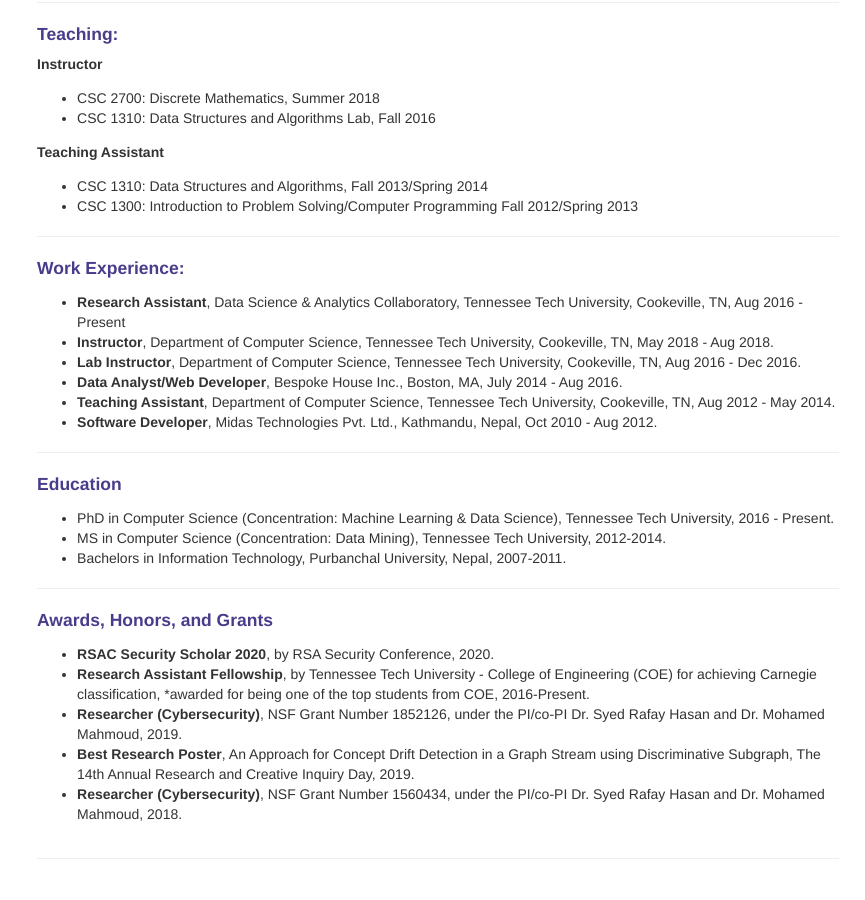
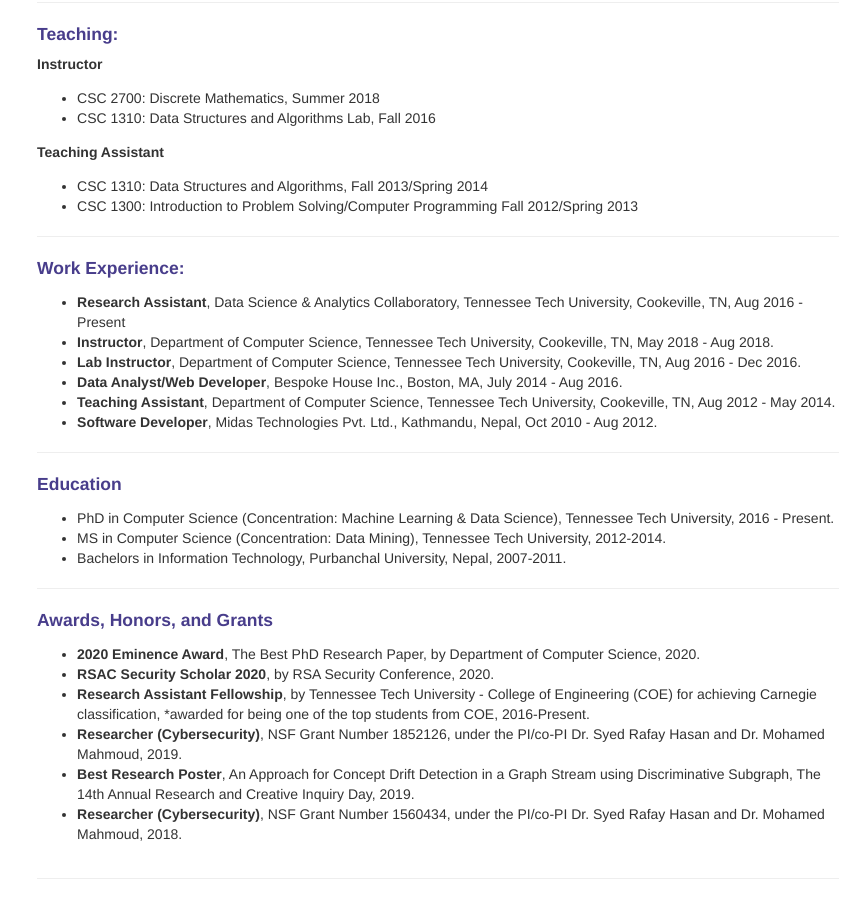
Before and after one commit to rpaudel42/rpaudel42.github.io, a Jekyll site: the page built from index.md, in a window 1280 px wide and 900 px high, scrolled down 1456 px. Shown: the whole window, without its empty margins (415-1280 px from the left). Built offline with Jekyll 4.4.1, drawn with Linux system fonts in a browser that asks for light colours; nearby versions of some CDN libraries; some web fonts are replaced.

Commit message:
add highlights in home page

```diff
--- a/index.md
+++ b/index.md
@@ -99,6 +99,7 @@ My publications can be found [here]({{ BASE_PATH }}/pages/pubs.html).
 
 ---
 ####  Awards, Honors, and Grants
+* **2020 Eminence Award**, The Best PhD Research Paper, by Department of Computer Science, 2020.
 * **RSAC Security Scholar 2020**, by RSA Security Conference, 2020.
 * **Research Assistant Fellowship**, by Tennessee Tech University - College of Engineering (COE) for achieving Carnegie classification, *awarded for being one of the top students from COE, 2016-Present.
 * **Researcher (Cybersecurity)**, NSF Grant Number 1852126, under the PI/co-PI Dr. Syed Rafay Hasan and Dr. Mohamed Mahmoud, 2019.
```
